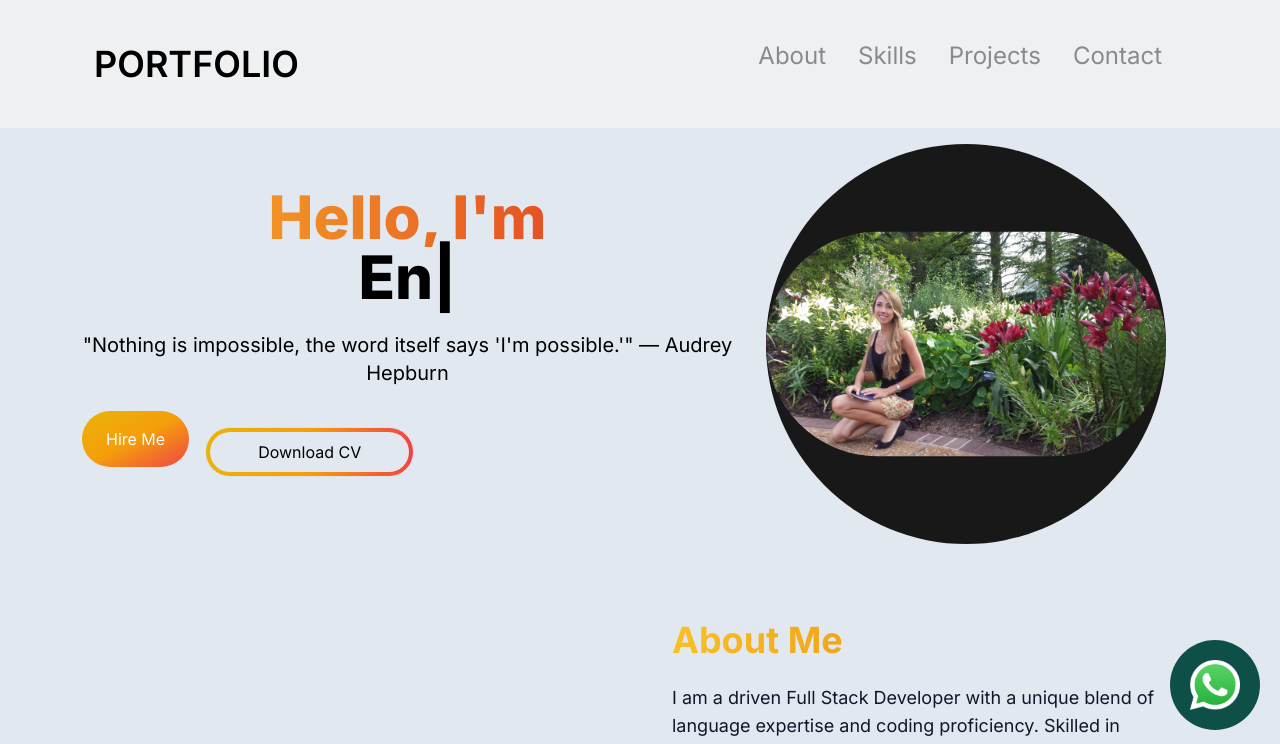
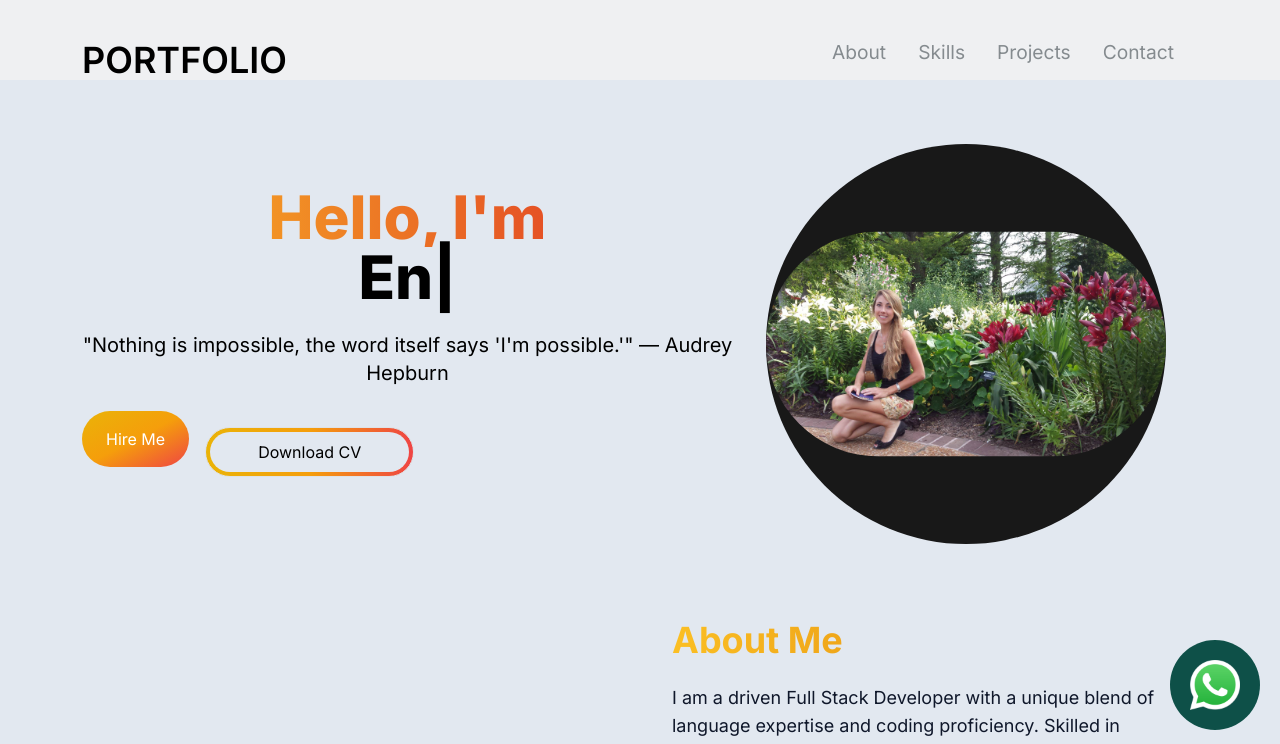
Before and after one commit to MVCorreas/Full-Stack-Portfolio, a Next.js app: page / in a window 1280 px wide. Shown: the top 744 px of the page. Built offline with nearby package versions, Linux system fonts and the light colour scheme.

Commit message:
header centered

```diff
--- a/app/Components/NavBar.jsx
+++ b/app/Components/NavBar.jsx
@@ -28,14 +28,14 @@ const Navbar = () => {
   const [navbarOpen, setNavbarOpen] = useState(false);
 
   return (
-    <nav className="fixed mx-auto top-0 left-0 right-0 z-10" style={{ backgroundColor: 'rgba(247, 246, 244, 0.618)'}}>
+    <nav className="fixed mx-auto top-0 left-0 right-0 z-10" style={{ backgroundColor: 'rgba(247, 246, 244, 0.618)', height: '80px'}}>
 
 
-      <div className="flex container lg:py-4 flex-wrap items-center justify-between mx-auto px-4 py-2">
+      <div className="flex container lg:py-4 flex-wrap items-center justify-between mx-auto py-1" style={{ height: '100%'}}>
         <Link
           href={"/"}
-          className="text-2xl md:text-4xl text-black font-semibold"
-          style={{ textDecoration: 'none' }}
+          className="text-2xl md:text-4xl text-black font-semibold flex items-center" /* Center text vertically */
+          style={{ textDecoration: 'none', height: '100%'}} /* Make link take up full height */
         >
           PORTFOLIO
         </Link>
--- a/app/Components/NavLink.jsx
+++ b/app/Components/NavLink.jsx
@@ -4,7 +4,7 @@ const NavLink = ({ href, title }) => {
   return (
     <Link
       href={href}
-      className="block py-2 pl-3 pr-4 text-[#858b8f] sm:text-2xl rounded md:p-0 hover:text-white" style={{ textDecoration: 'none' }}
+      className="block py-2 pl-3 pr-4 text-[#858b8f] sm:text-2xl rounded md:p-0 hover:text-white" style={{ textDecoration: 'none', fontSize: '1.2rem' }}
     >
       {title}
     </Link>
```
